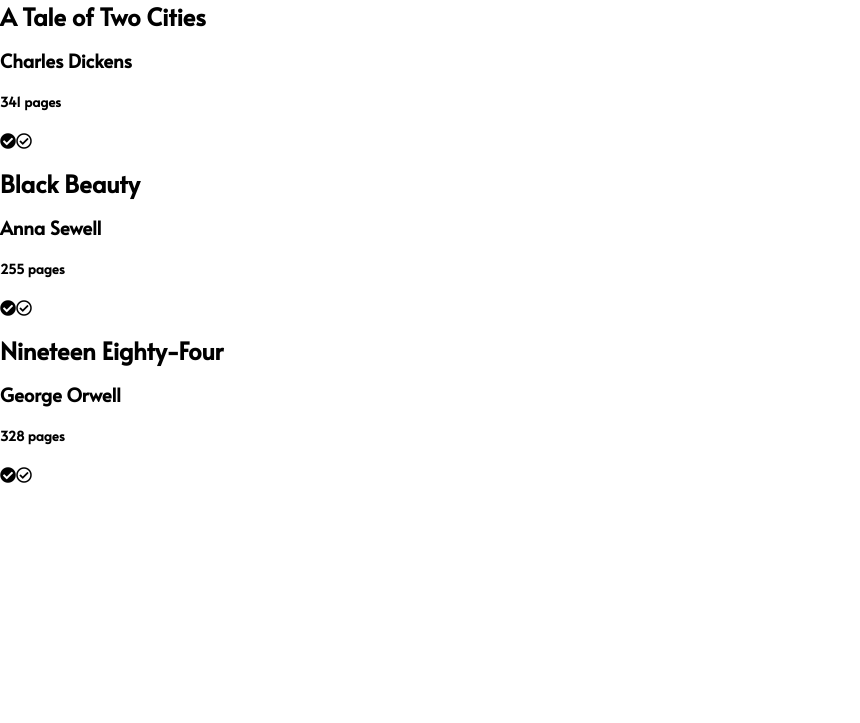
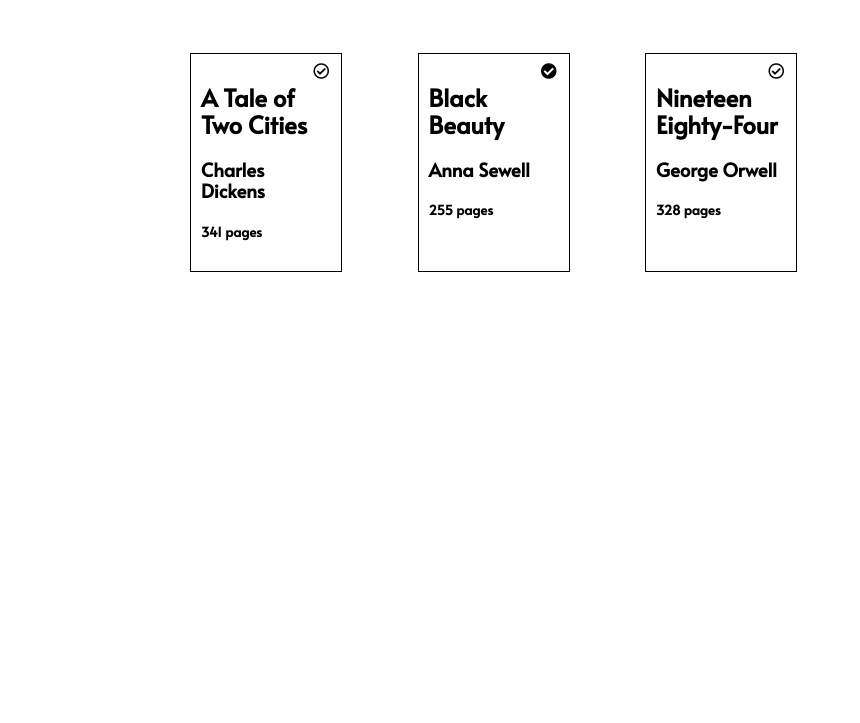
Before and after one commit to kholston/library, a plain HTML site: page dist/index.html in a window 1280 px wide. Shown: the part 77-800 px from the top of the page, without its empty margins (0-860 px from the left). Drawn offline with Linux system fonts and the light colour scheme.

Commit message:
Style bookshelf and book covers

```diff
--- a/css/style.scss
+++ b/css/style.scss
@@ -1,3 +1,55 @@
+@mixin flex-center {
+    display: flex;
+    justify-content: center;
+    align-items: center;
+}
+
+
 * {
     font-family: 'Alata', sans-serif;
+    box-sizing: border-box;
 }
+
+.hidden{
+    display: none;
+}
+
+header {
+    @include flex-center();
+}
+
+.container{
+    width: 900px;
+    margin: 0 auto;
+    display: grid;
+    grid-template-columns: 1fr;
+    grid-template-rows: 50px 1fr;
+}
+
+#bookshelf{
+    display: grid;
+    grid-template-columns: repeat(4,1fr);
+    grid-template-rows: repeat(auto, 1fr);
+    gap: 10px;
+
+    .bookCover{
+        position: relative;
+        padding: 10px;
+        border: 1px solid black;
+        height: 100%;
+        width: 70%;
+    }
+}
+
+
+.readStatus{
+    position: absolute;
+    right: 10px;
+    top: 5px;
+    padding: 2px;
+
+    :hover{
+        background-color: green;
+    }
+
+}
```
Also changed, not shown: css/style.css, dist/css/style.min.css.
